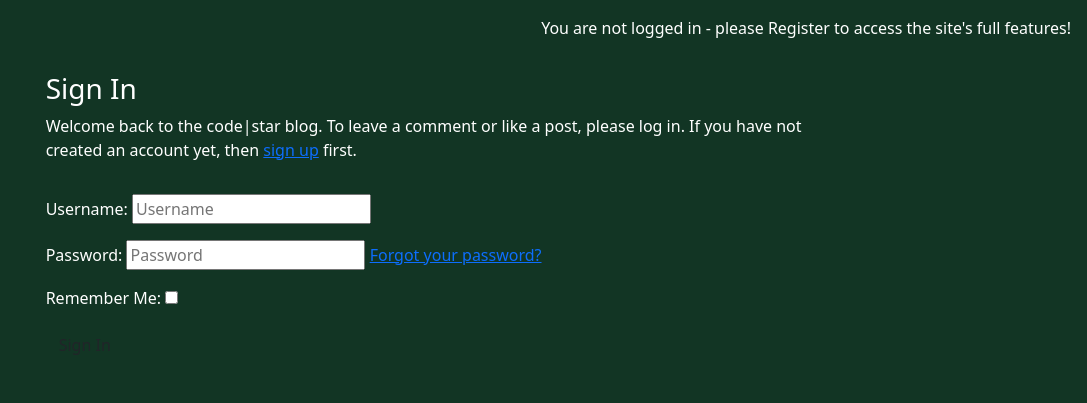
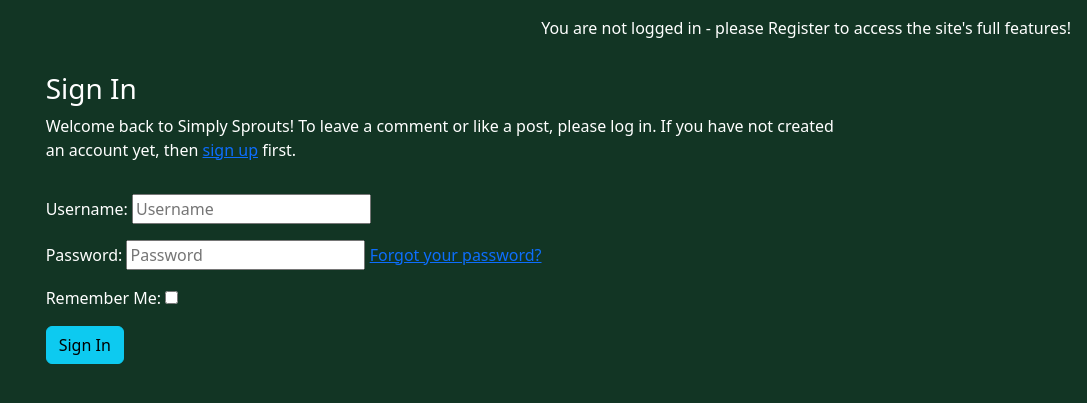
Before and after one commit to moakley-45/MO_Capstone, a Django app: page /accounts/login/ in a window 1280 px wide. Shown: the part 70-473 px from the top of the page, without its empty margins (193-1280 px from the left). Run offline with Django 4.2, Linux system fonts and the light colour scheme; some libraries are stand-ins or nearby versions.

Commit message:
update styling on Sign In and Register pages

```diff
--- a/templates/account/login.html
+++ b/templates/account/login.html
@@ -12,7 +12,7 @@
         <div class="col-md-8 mt-3 offset-md-2">
             <h3>{% trans "Sign In" %}</h3>
 
-            <p>{% blocktrans %}Welcome back to the code|star blog. To leave a comment or like a post, please log in. If
+            <p>{% blocktrans %}Welcome back to Simply Sprouts! To leave a comment or like a post, please log in. If
                 you
                 have not created an account yet, then <a class="link" href="{{ signup_url }}">sign up</a>
                 first.{% endblocktrans %}</p>
@@ -26,7 +26,7 @@
                 {% if redirect_field_value %}
                 <input type="hidden" name="{{ redirect_field_name }}" value="{{ redirect_field_value }}" />
                 {% endif %}
-                <button class="btn btn-signup right" type="submit">{% trans "Sign In" %}</button>
+                <button class="btn btn-signup right btn-info" type="submit">{% trans "Sign In" %}</button>
             </form>
         </div>
     </div>
--- a/templates/account/signup.html
+++ b/templates/account/signup.html
@@ -1,4 +1,4 @@
-{% extends "account/base.html" %}
+{% extends "base.html" %}
 
 {% load i18n %}
 
```
